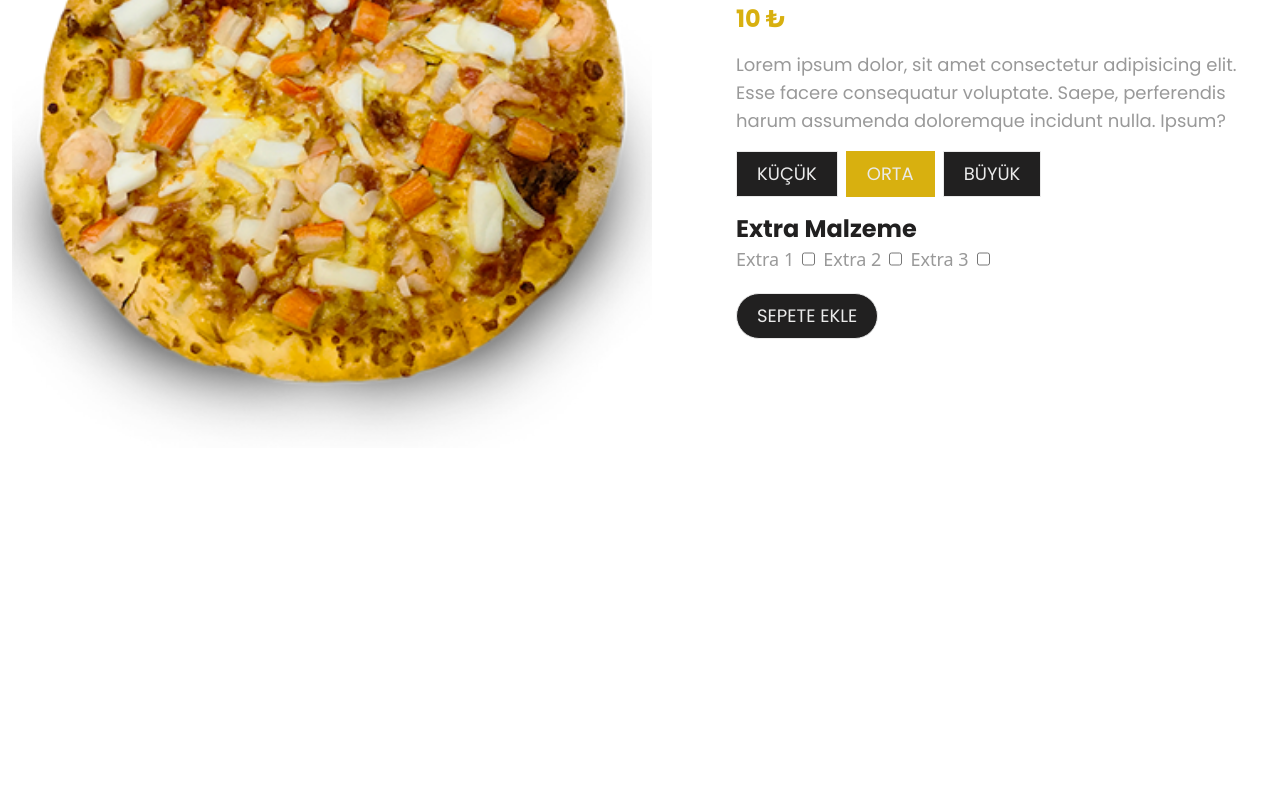
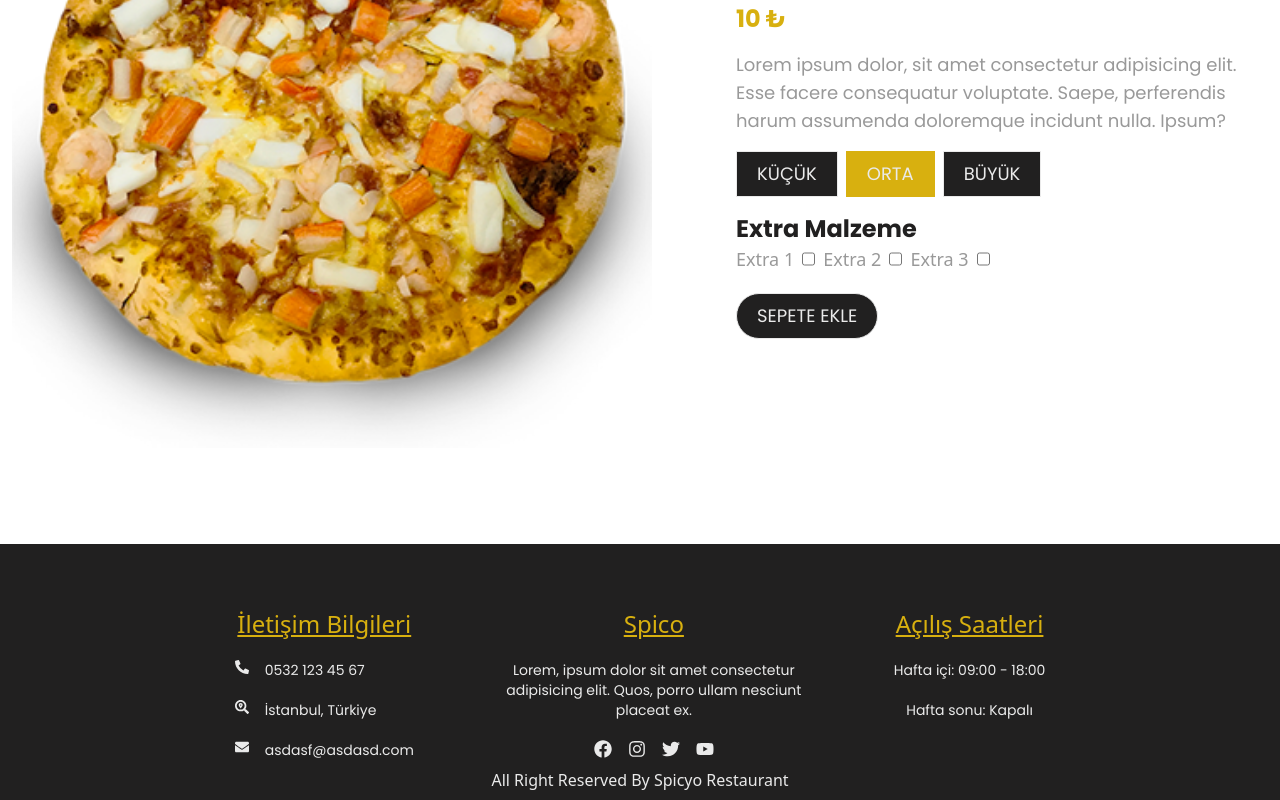
Before and after one commit to ulusoyomer/food-ordering, a Next.js app: page /product in a window 1280 px wide. Shown: the part 370-1170 px from the top of the page. Before the commit the page ends 914 px from the top, so only its background shows below. Built offline with nearby package versions, Linux system fonts and the light colour scheme.

Commit message:
Added Footer

```diff
--- a/components/layout/AppLayout.jsx
+++ b/components/layout/AppLayout.jsx
@@ -1,11 +1,13 @@
 import { Provider } from 'react-redux';
 import store from 'redux/store';
 import Header from '@/components/sections/header/Header';
+import Footer from '../sections/Footer';
 const AppLayout = ({ children }) => {
 	return (
 		<Provider store={store}>
 			<Header />
 			{children}
+			<Footer />
 		</Provider>
 	);
 };
--- /dev/null
+++ b/components/sections/Footer.jsx
@@ -0,0 +1,64 @@
+import Link from 'next/link';
+import React from 'react';
+import {
+	FaPhoneAlt,
+	FaSearchLocation,
+	FaEnvelope,
+	FaFacebook,
+	FaTwitter,
+	FaInstagram,
+	FaYoutube,
+} from 'react-icons/fa';
+import TitlePrimary from '../ui/TitlePrimary';
+
+const Footer = () => {
+	return (
+		<>
+			<div className="footer">
+				<div className="footer__contact">
+					<h2>İletişim Bilgileri</h2>
+					<Link href="tel:+05322222222">
+						<FaPhoneAlt /> 0532 123 45 67
+					</Link>
+					<Link href="https://maps.google.com/maps?q=New+York">
+						<FaSearchLocation /> İstanbul, Türkiye
+					</Link>
+					<Link href="mailto:someone@example.com">
+						<FaEnvelope /> asdasf@asdasd.com
+					</Link>
+				</div>
+				<div className="footer__social">
+					<h2>Spico</h2>
+					<p>
+						Lorem, ipsum dolor sit amet consectetur adipisicing elit.
+						Quos, porro ullam nesciunt placeat ex.
+					</p>
+					<div className="footer__social--icons">
+						<Link href="https://www.facebook.com/">
+							<FaFacebook />
+						</Link>
+						<Link href="https://www.instagram.com/">
+							<FaInstagram />
+						</Link>
+						<Link href="https://twitter.com/">
+							<FaTwitter />
+						</Link>
+						<Link href="https://www.youtube.com/">
+							<FaYoutube />
+						</Link>
+					</div>
+				</div>
+				<div className="footer__hours">
+					<h2>Açılış Saatleri</h2>
+					<p>Hafta içi: 09:00 - 18:00</p>
+					<p>Hafta sonu: Kapalı</p>
+				</div>
+				<div className="w-full my-2">
+					All Right Reserved By Spicyo Restaurant
+				</div>
+			</div>
+		</>
+	);
+};
+
+export default Footer;
--- a/styles/globals.css
+++ b/styles/globals.css
@@ -24,7 +24,7 @@
 }
 
 .title {
-	@apply text-4xl font-poppins uppercase text-center font-bold;
+	@apply text-4xl font-poppins uppercase text-center font-bold max-sm:text-xl;
 }
 
 .title-primary {
@@ -237,7 +237,7 @@
 }
 
 .campaigns .campaigns__container .campaigns__item {
-	@apply bg-primary flex items-center justify-start gap-x-3 p-6 rounded-md max-md:p-1;
+	@apply bg-primary flex flex-wrap items-center justify-start gap-x-3 gap-y-3 p-6 rounded-md max-md:p-1 max-sm:justify-center;
 }
 
 .campaigns__item--img {
@@ -387,6 +387,7 @@
 
 /* Product end */
 
+/* Book Table */
 .book-table {
 	@apply flex flex-wrap gap-y-10 items-center justify-center py-16 px-5 gap-x-10;
 }
@@ -401,3 +402,28 @@
 .book-table__map iframe {
 	@apply max-lg:w-full;
 }
+/* Book Table End */
+
+/* Footer */
+.footer {
+	@apply text-center gap-x-20 flex flex-wrap items-start justify-center bg-primary text-light pt-16 px-5;
+}
+
+.footer h2 {
+	@apply text-2xl text-secondary underline;
+}
+
+.footer__contact a {
+	@apply mt-5 flex gap-x-4 no-underline text-sm font-poppins font-medium text-light;
+}
+
+.footer p {
+	@apply mt-5 max-w-xs text-sm font-poppins font-medium text-light;
+}
+
+.footer__social--icons {
+	@apply flex gap-x-4 items-center justify-center mt-5;
+}
+.footer__social--icons a {
+	@apply text-lg hover:text-secondary transition-colors duration-300;
+}
```
